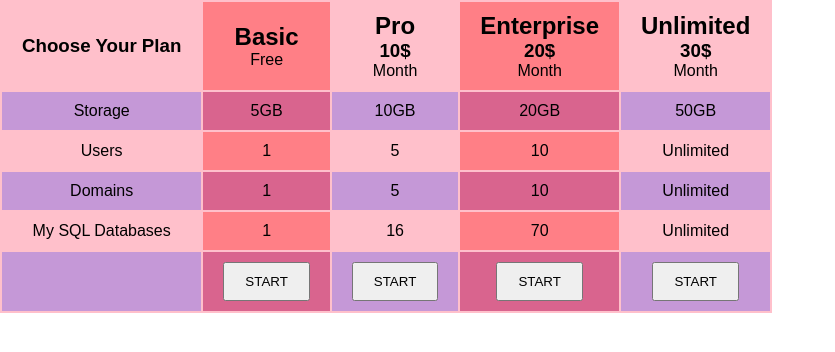
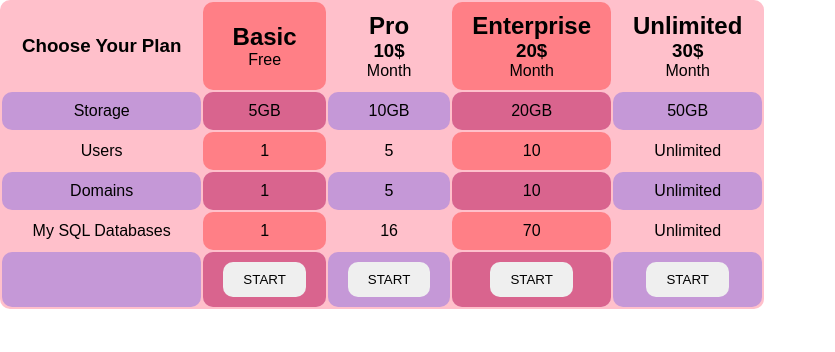
Before and after one commit to danyalutsevich/HTML, a plain HTML site: page lesson6/index.html in a window 1280 px wide. Shown: the whole page, without its empty margins (0-835 px from the left). Drawn offline with Linux system fonts and the light colour scheme.

Commit message:
table plans

```diff
--- a/lesson6/style.css
+++ b/lesson6/style.css
@@ -7,9 +7,11 @@
     font-family: Arial, Helvetica, sans-serif;
     text-transform: capitalize;
     text-align: center;
+    border-radius: 10px;
 }
 
 .task1 td {
+    border-radius: 10px;
 
     padding: 10px 20px;
     border: 0px;
@@ -21,6 +23,8 @@
 }
 
 .task1 button{
+    border-radius: 10px;
+    border: none;
     /* background-color: blueviolet; */
     text-transform: uppercase;
     padding: 10px 20px;
```
